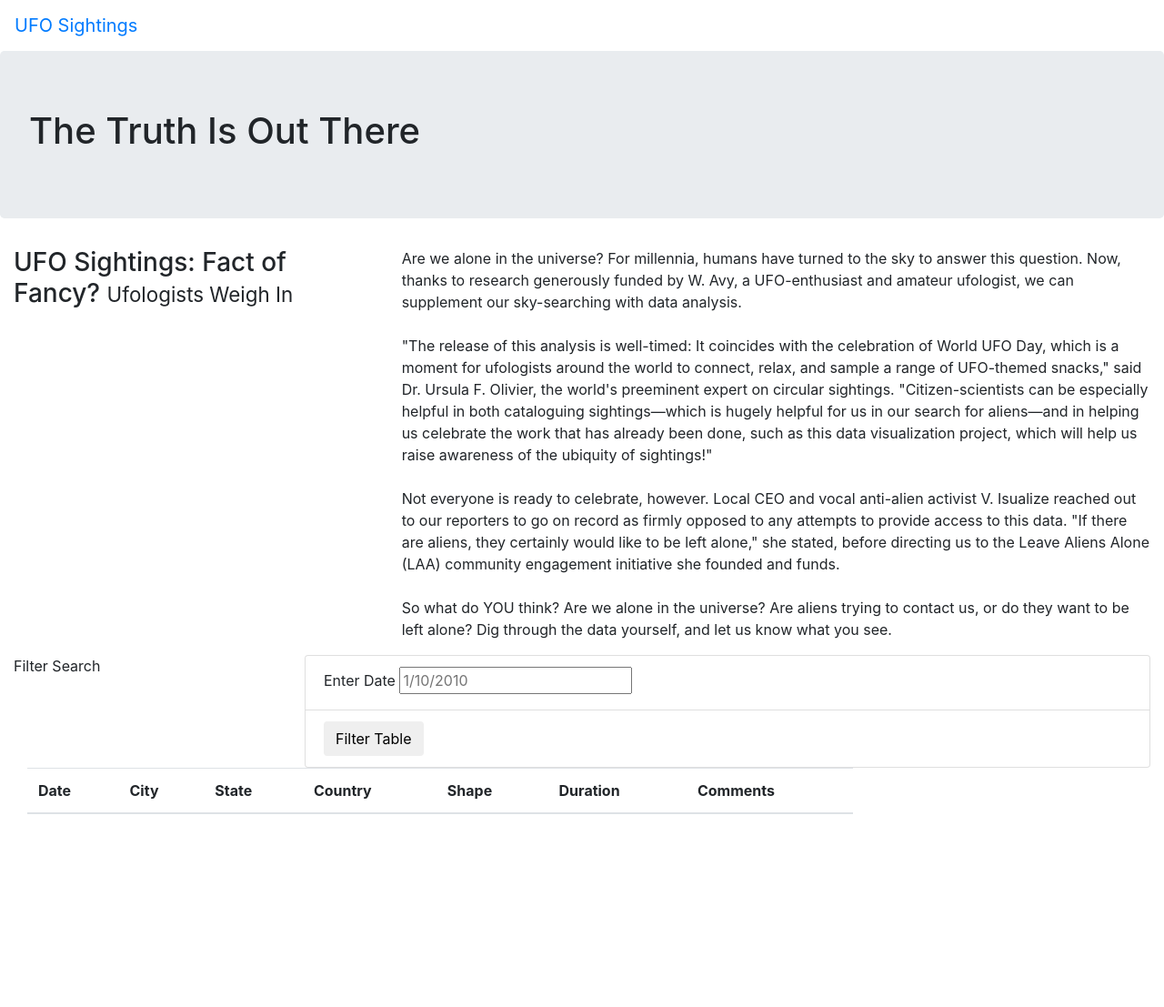
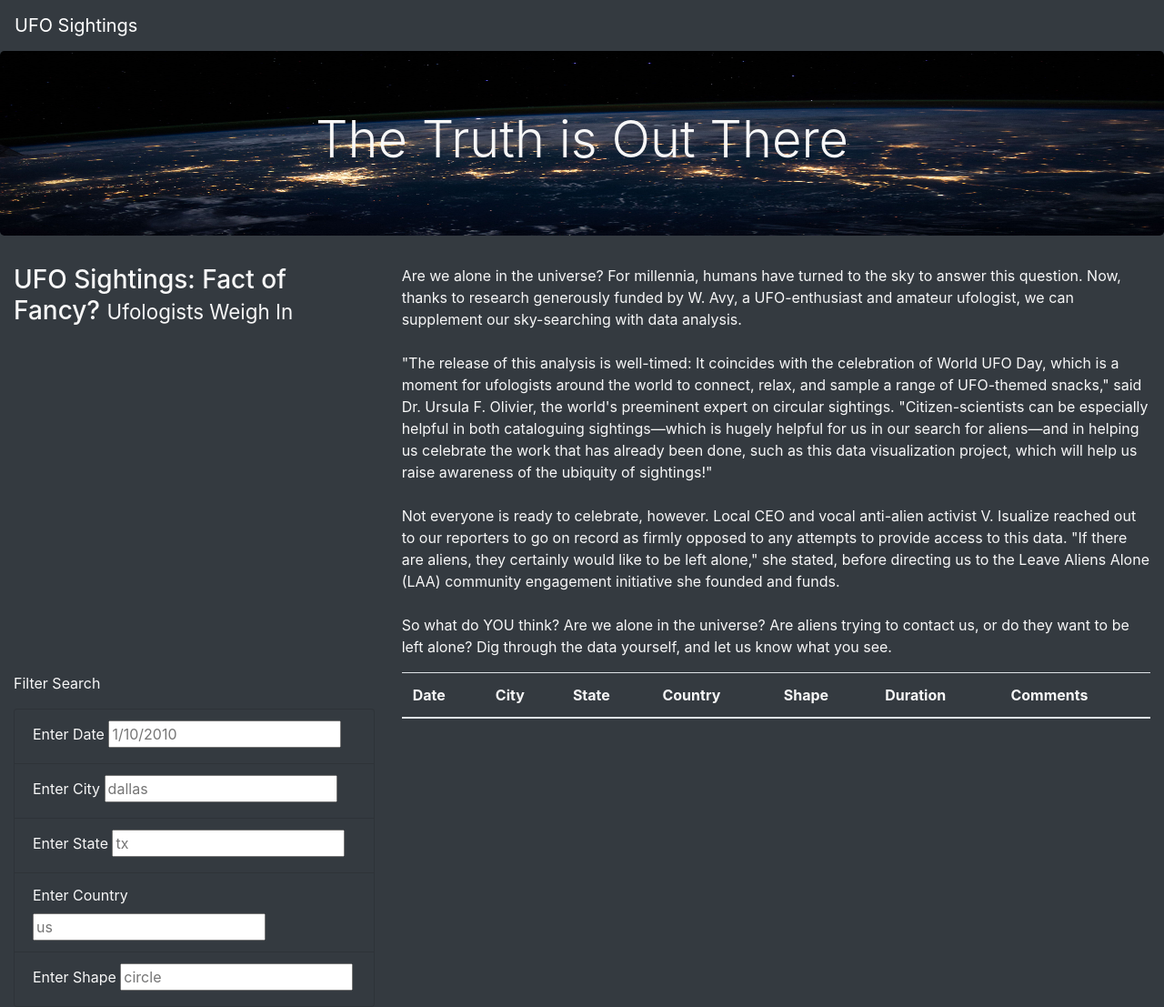
Before and after one commit to kittfranse/UFOs, a plain HTML site: page index.html in a window 1280 px wide. Shown: the whole page at 91% size. Before the commit the page ends 911 px from the top, so only its background shows below. Drawn offline with nearby package versions, Linux system fonts and the light colour scheme.

Commit message:
Updating repo with partially complete analysis

```diff
--- a/index.html
+++ b/index.html
@@ -1,5 +1,6 @@
 <!DOCTYPE html>
 <html lang="en">
+<head>
     <head>
         <meta charset="UTF-8">
         <meta http-equiv="X-UA-Compatible" content="IE=edge">
@@ -13,50 +14,66 @@
         />
         <link rel="stylesheet" href="static/css/style.css">
     </head>
-<body>
+</head>
+<body class="bg-dark">
     <div class="wrapper">
-        <nav class="navbar navbar-expand-lg">
+        <nav class="navbar navbar-dark bg-dark navbar-expand-lg">
             <a class="navbar-brand" href="index.html">UFO Sightings</a>
         </nav>
     </div>
     <div class="jumbotron">
-        <h1>The Truth Is Out There</h1>
+        <h1 class="display-4">The Truth is Out There</h1>
     </div>
-    <div class="container-fluid">
+    <div class="container-fluid bg-dark">
         <div class="row">
             <div class="col-md-4">
                 <h3>UFO Sightings: Fact of Fancy? <small>Ufologists Weigh In</small></h3>
             </div>
             <div class="col-md-8">
                 <p>
-                Are we alone in the universe? For millennia, humans have turned to the sky to answer this question. Now, thanks to research generously funded by W. Avy, a UFO-enthusiast and amateur ufologist, we can supplement our sky-searching with data analysis.<br><br>"The release of this analysis is well-timed: It coincides with the celebration of World UFO Day, which is a moment for ufologists around the world to connect, relax, and sample a range of UFO-themed snacks," said Dr. Ursula F. Olivier, the world's preeminent expert on circular sightings. "Citizen-scientists can be especially helpful in both cataloguing sightings—which is hugely helpful for us in our search for aliens—and in helping us celebrate the work that has already been done, such as this data visualization project, which will help us raise awareness of the ubiquity of sightings!"<br><br>Not everyone is ready to celebrate, however. Local CEO and vocal anti-alien activist V. Isualize reached out to our reporters to go on record as firmly opposed to any attempts to provide access to this data. "If there are aliens, they certainly would like to be left alone," she stated, before directing us to the Leave Aliens Alone (LAA) community engagement initiative she founded and funds.<br><br>So what do YOU think? Are we alone in the universe? Are aliens trying to contact us, or do they want to be left alone? Dig through the data yourself, and let us know what you see.
-
-
+                Are we alone in the universe? For millennia, humans have turned to the sky to answer this question. Now, thanks to research generously funded by W. Avy, a UFO-enthusiast and amateur ufologist, we can supplement our sky-searching with data analysis.<br>
+                <br>"The release of this analysis is well-timed: It coincides with the celebration of World UFO Day, which is a moment for ufologists around the world to connect, relax, and sample a range of UFO-themed snacks," said Dr. Ursula F. Olivier, the world's preeminent expert on circular sightings. "Citizen-scientists can be especially helpful in both cataloguing sightings—which is hugely helpful for us in our search for aliens—and in helping us celebrate the work that has already been done, such as this data visualization project, which will help us raise awareness of the ubiquity of sightings!"<br>
+                <br>Not everyone is ready to celebrate, however. Local CEO and vocal anti-alien activist V. Isualize reached out to our reporters to go on record as firmly opposed to any attempts to provide access to this data. "If there are aliens, they certainly would like to be left alone," she stated, before directing us to the Leave Aliens Alone (LAA) community engagement initiative she founded and funds.<br>
+                <br>So what do YOU think? Are we alone in the universe? Are aliens trying to contact us, or do they want to be left alone? Dig through the data yourself, and let us know what you see.
                 </p>
             </div>
         </div>
     </div>
-    <div class="container-fluid">
+    <div class="container-fluid bg-dark">
         <div class="row">
-            <div class="col-md-3">
-                <form>
+            <div class="col-md-4">
+                <form class="bg-dark">
                     <p>Filter Search</p>
-                </form>
-            </div>
-            <div class="col-md-9">
-                <ul class="list-group">
-                    <li class="list-group-item">
+                    <ul class="bg-dark list-group">
+                        <li class="list-group-item bg-dark">
                             <label for="date">Enter Date</label>
                             <input type="text" placeholder="1/10/2010" id="datetime" />
                         </li>
-                    <li class="list-group-item">
-                        <button id="filter-btn" type="button" class="btn btn-default">Filter Table</button>
                         </li>
+                        <li class="list-group-item bg-dark">
+                            <label for="city">Enter City</label>
+                            <input type="text" placeholder="dallas" id="city" />
+                        </li>
+                        <li class="list-group-item bg-dark">
+                            <label for="date">Enter State</label>
+                            <input type="text" placeholder="tx" id="state" />
+                        </li>
+                        <li class="list-group-item bg-dark">
+                            <label for="date">Enter Country</label>
+                            <input type="text" placeholder="us" id="country" />
+                        </li>
+                        <li class="list-group-item bg-dark">
+                            <label for="date">Enter Shape</label>
+                            <input type="text" placeholder="circle" id="shape" />
+                        <!-- </li>
+                        <li class="list-group-item bg-dark">
+                            <button id="filter-btn" type="button" class="btn btn-dark">Filter Table</button>
+                        </li> -->
                     </ul>
+                </form>
             </div>
-        </div>
-        <div class="col-md-9">
-            <table class="table table-striped">
+            <div class="col-md-8">
+                <table class="table table-striped bg-dark">
                     <thead>
                         <tr>
                             <th>Date</th>
@@ -72,5 +89,9 @@
                 </table>
             </div>
         </div>
+    </div>
+    <script src="https://cdnjs.cloudflare.com/ajax/libs/d3/4.11.0/d3.js"></script>
+    <script src="static/js/data.js"></script>
+    <script src="static/js/app.js"></script>
 </body>
 </html>
--- a/static/css/style.css
+++ b/static/css/style.css
@@ -0,0 +1,10 @@
+body {
+
+    color: #f7f7f7;
+  }
+
+.jumbotron {
+    background-image: url("../images/nasa.jpg");
+    background-size: 100% 100%;
+    text-align: center;
+  }
```
Also changed, not shown: js/app.js (+50 -21 lines), static/images/nasa.jpg (added), static/images/webpage.png (added), 3 other files. Lines whose indentation alone changed are shown as unchanged.
